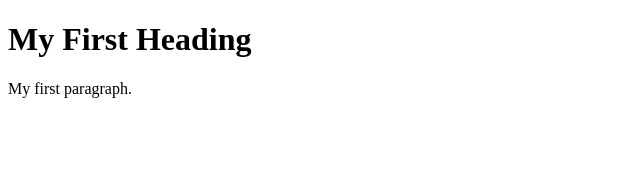
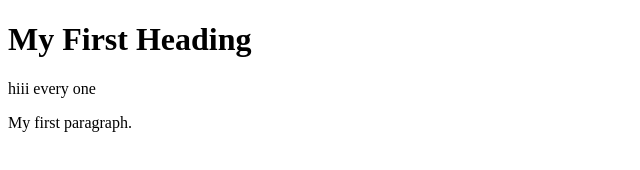
Before and after one commit to spnaz/Agar.io_game, a plain HTML site: page index.html in a window 1280 px wide. Shown: the whole page, without its empty margins (0-640 px from the left). Drawn offline with Linux system fonts and the light colour scheme.

Commit message:
added hiii every one!

```diff
--- a/index.html
+++ b/index.html
@@ -3,6 +3,7 @@
 <body>
 
 <h1>My First Heading</h1>
+	hiii every one
 
 <p>My first paragraph.</p>
 
```
